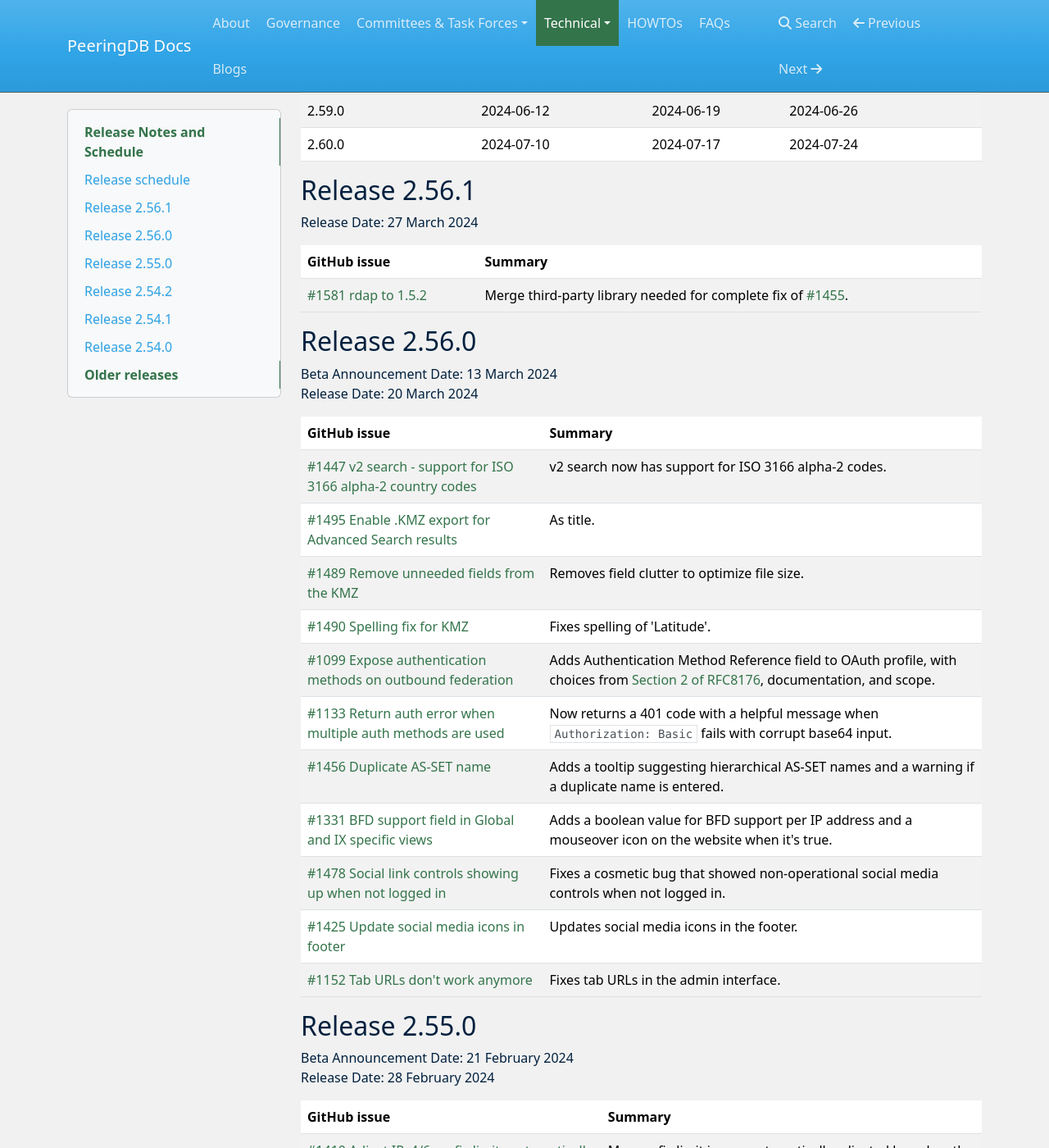
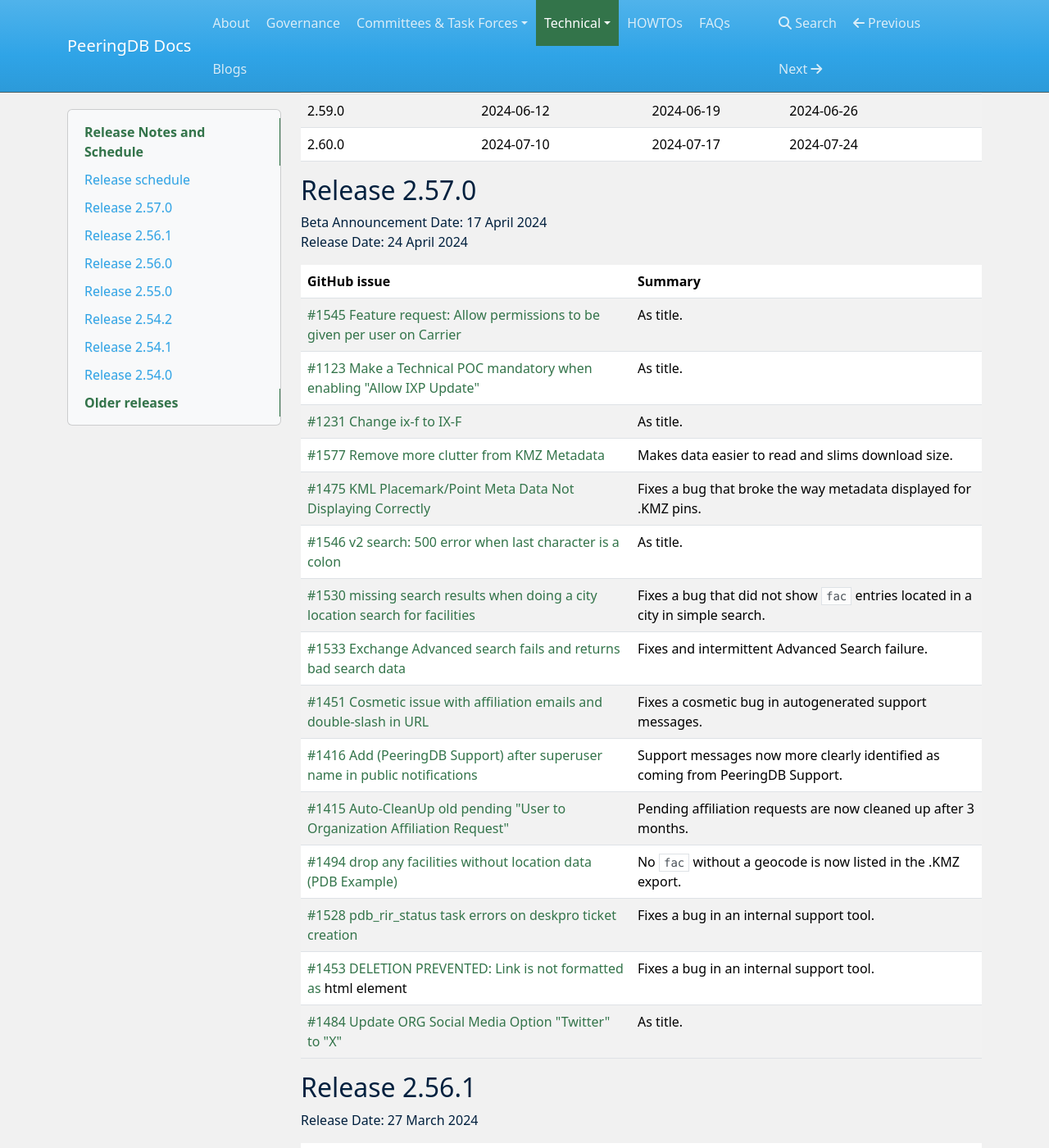
Before and after one commit to peeringdb/docs, an MkDocs documentation site: the page built from docs/release_notes/index.md, in a window 1280 px wide and 1400 px high, scrolled down 542 px. Shown: the whole window at 82% size. Built offline with MkDocs 1.6.1, drawn with Linux system fonts in a browser that asks for light colours; nearby versions of some CDN libraries.

Commit message:
Release 2.57.0 (#322)
Release notes, supporting blog post and image

```diff
--- a/docs/release_notes/index.md
+++ b/docs/release_notes/index.md
@@ -18,6 +18,30 @@
 | 2.58.0 | 2024-05-21 | 2024-05-29 | 2024-06-05 |
 | 2.59.0 | 2024-06-12 | 2024-06-19 | 2024-06-26 |
 | 2.60.0 | 2024-07-10 | 2024-07-17 | 2024-07-24 |
+
+## Release 2.57.0
+
+Beta Announcement Date: 17 April 2024
+Release Date: 24 April 2024
+
+| **GitHub issue** | **Summary** |
+| ----------------- | ----------- |
+| [#1545 Feature request: Allow permissions to be given per user on Carrier](https://github.com/peeringdb/peeringdb/pull/1545) | As title.|
+| [#1123 Make a Technical POC mandatory when enabling "Allow IXP Update"](https://github.com/peeringdb/peeringdb/pull/1123) | As title.|
+| [#1231 Change ix-f to IX-F](https://github.com/peeringdb/peeringdb/pull/1231) | As title.|
+| [#1577 Remove more clutter from KMZ Metadata](https://github.com/peeringdb/peeringdb/pull/1577) | Makes data easier to read and slims download size.|
+| [#1475 KML Placemark/Point Meta Data Not Displaying Correctly](https://github.com/peeringdb/peeringdb/pull/1475) | Fixes a bug that broke the way metadata displayed for .KMZ pins.|
+| [#1546 v2 search: 500 error when last character is a colon](https://github.com/peeringdb/peeringdb/pull/1546) | As title.|
+| [#1530 missing search results when doing a city location search for facilities](https://github.com/peeringdb/peeringdb/pull/1530) | Fixes a bug that did not show `fac` entries located in a city in simple search.|
+| [#1533 Exchange Advanced search fails and returns bad search data](https://github.com/peeringdb/peeringdb/pull/1533) | Fixes and intermittent Advanced Search failure.|
+| [#1451 Cosmetic issue with affiliation emails and double-slash in URL](https://github.com/peeringdb/peeringdb/pull/1451) | Fixes a cosmetic bug in autogenerated support messages.|
+| [#1416 Add (PeeringDB Support) after superuser name in public notifications](https://github.com/peeringdb/peeringdb/pull/1416) | Support messages now more clearly identified as coming from PeeringDB Support.|
+| [#1415 Auto-CleanUp old pending "User to Organization Affiliation Request"](https://github.com/peeringdb/peeringdb/pull/1415) | Pending affiliation requests are now cleaned up after 3 months.|
+| [#1494 drop any facilities without location data (PDB Example)](https://github.com/peeringdb/peeringdb/pull/1494) | No `fac` without a geocode is now listed in the .KMZ export.|
+| [#1528 pdb_rir_status task errors on deskpro ticket creation](https://github.com/peeringdb/peeringdb/pull/1528) | Fixes a bug in an internal support tool.|
+| [#1453 DELETION PREVENTED: Link is not formatted as <a> html element](https://github.com/peeringdb/peeringdb/pull/1453) | Fixes a bug in an internal support tool.|
+| [#1484 Update ORG Social Media Option "Twitter" to "X"](https://github.com/peeringdb/peeringdb/pull/1484) | As title.|
+
 
 ## Release 2.56.1
 
```
Also changed, not shown: docs/blog/improving_beta_and_kmz_export.md (added, +23 -0 lines), docs/blog/images/beta_screenshot.png (added).
